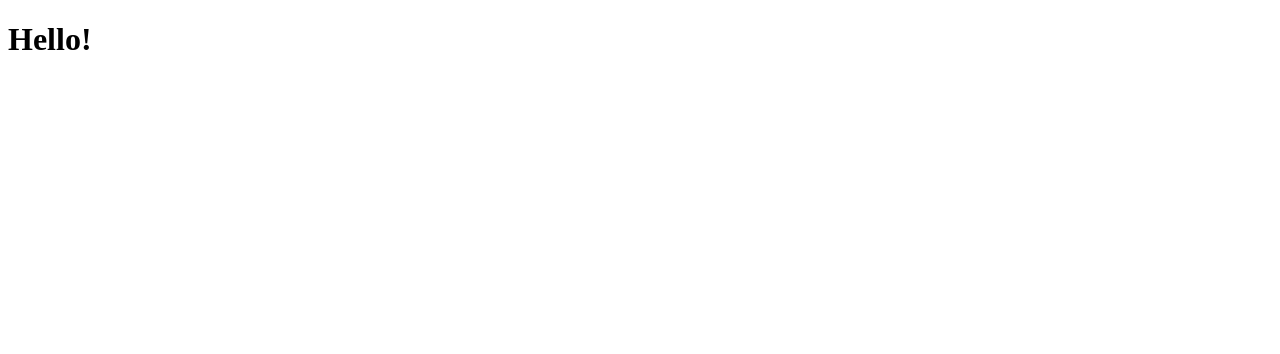
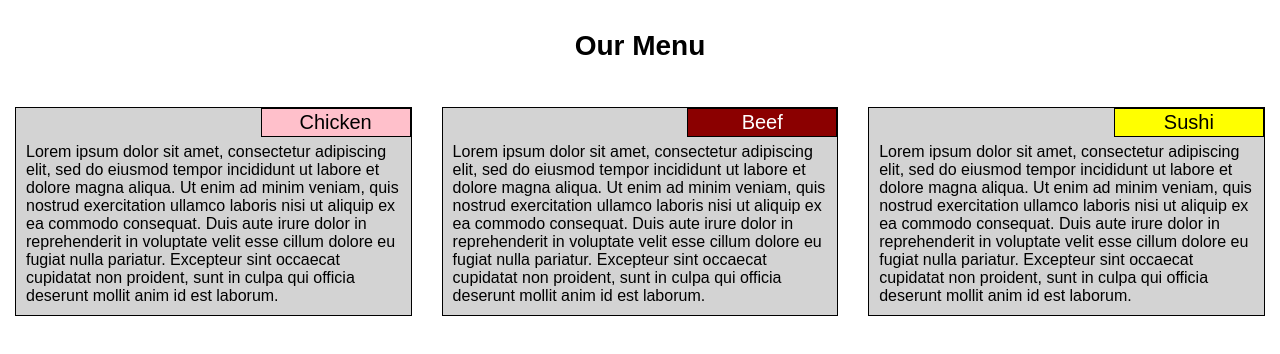
Before and after one commit to Adelina-Chiriac/coursera-assignments, a plain HTML site: page module2-solution/index.html in a window 1280 px wide. Drawn offline with Linux system fonts and the light colour scheme.

Commit message:
Finish Module 2 Solution

```diff
--- /dev/null
+++ b/module2-solution/css/styles.css
@@ -0,0 +1,90 @@
+* {
+  font-family: Arial, Helvetica, sans-serif;
+  padding: 0px;
+  margin: 0px;
+  box-sizing: border-box;
+}
+
+.container {
+  padding: 15px;
+  width: 33.33%;
+  float: left;
+}
+
+h1 {
+  text-align: center;
+  font-size: 1.75em;
+}
+
+.section {
+  background-color: lightgrey;
+  border: 1px solid black;
+}
+
+.header {
+  position: relative;
+}
+
+.food {
+  position: absolute;
+  right: 0px;
+  width: 150px;
+  text-align: center;
+  border: 1px solid black;
+  font-size: 1.25em;
+  padding: 2px 0px;
+}
+
+.chicken {
+  background-color: pink;
+  color: black;
+}
+
+.beef {
+  background-color: darkred;
+  color: white;
+}
+
+.sushi {
+  background-color: yellow;
+  color: black;
+}
+
+.description {
+  margin-top: 25px;
+  padding: 10px;
+}
+
+@media (min-width: 992px) {
+  .col-lg-4 {
+    width: 33.33%;
+  }
+  h1 {
+    margin-top: 30px;
+    margin-bottom: 30px;
+  }
+}
+
+@media (min-width: 768px) and (max-width: 991px) {
+  .col-md-6 {
+    width: 50%;
+    float: left;
+  }
+  .col-md-12 {
+    width: 100%;
+    float: left;
+  }
+  h1 {
+    margin: 30px;
+  }
+}
+
+@media (max-width: 767px) {
+  .col-sm-12 {
+    width: 100%;
+    float: left;
+  }
+  h1 {
+    margin: 30px;
+  }
+}
--- a/module2-solution/index.html
+++ b/module2-solution/index.html
@@ -1,9 +1,59 @@
 <!DOCTYPE html>
-<html>
+<html lang="zxx">
   <head>
-    <title>Module 2 Solution</title>
+    <meta name="viewport" content="width=device-width, initial-scale=1" />
+    <title>Assignment Solution For Module 2</title>
+    <link rel="stylesheet" href="css/styles.css" />
   </head>
   <body>
-    <h1>Hello!</h1>
+    <h1>Our Menu</h1>
+    <div class="container col-lg-4 col-md-6 col-sm-12">
+      <div class="section">
+        <div class="header">
+          <span class="food chicken">Chicken</span>
+        </div>
+        <p class="description">
+          Lorem ipsum dolor sit amet, consectetur adipiscing elit, sed do
+          eiusmod tempor incididunt ut labore et dolore magna aliqua. Ut enim ad
+          minim veniam, quis nostrud exercitation ullamco laboris nisi ut
+          aliquip ex ea commodo consequat. Duis aute irure dolor in
+          reprehenderit in voluptate velit esse cillum dolore eu fugiat nulla
+          pariatur. Excepteur sint occaecat cupidatat non proident, sunt in
+          culpa qui officia deserunt mollit anim id est laborum.
+        </p>
+      </div>
+    </div>
+    <div class="container col-lg-4 col-md-6 col-sm-12">
+      <div class="section">
+        <div class="header">
+          <span class="food beef">Beef</span>
+        </div>
+        <p class="description">
+          Lorem ipsum dolor sit amet, consectetur adipiscing elit, sed do
+          eiusmod tempor incididunt ut labore et dolore magna aliqua. Ut enim ad
+          minim veniam, quis nostrud exercitation ullamco laboris nisi ut
+          aliquip ex ea commodo consequat. Duis aute irure dolor in
+          reprehenderit in voluptate velit esse cillum dolore eu fugiat nulla
+          pariatur. Excepteur sint occaecat cupidatat non proident, sunt in
+          culpa qui officia deserunt mollit anim id est laborum.
+        </p>
+      </div>
+    </div>
+    <div class="container col-lg-4 col-md-12 col-sm-12">
+      <div class="section">
+        <div class="header">
+          <span class="food sushi">Sushi</span>
+        </div>
+        <p class="description">
+          Lorem ipsum dolor sit amet, consectetur adipiscing elit, sed do
+          eiusmod tempor incididunt ut labore et dolore magna aliqua. Ut enim ad
+          minim veniam, quis nostrud exercitation ullamco laboris nisi ut
+          aliquip ex ea commodo consequat. Duis aute irure dolor in
+          reprehenderit in voluptate velit esse cillum dolore eu fugiat nulla
+          pariatur. Excepteur sint occaecat cupidatat non proident, sunt in
+          culpa qui officia deserunt mollit anim id est laborum.
+        </p>
+      </div>
+    </div>
   </body>
 </html>
```
